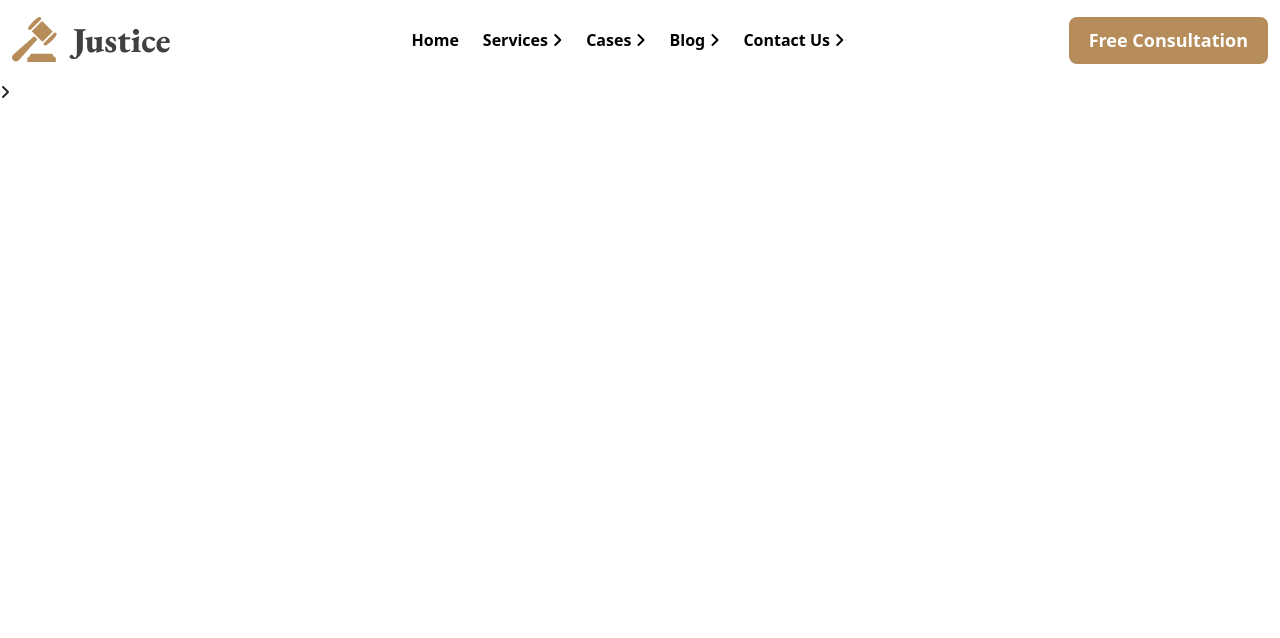
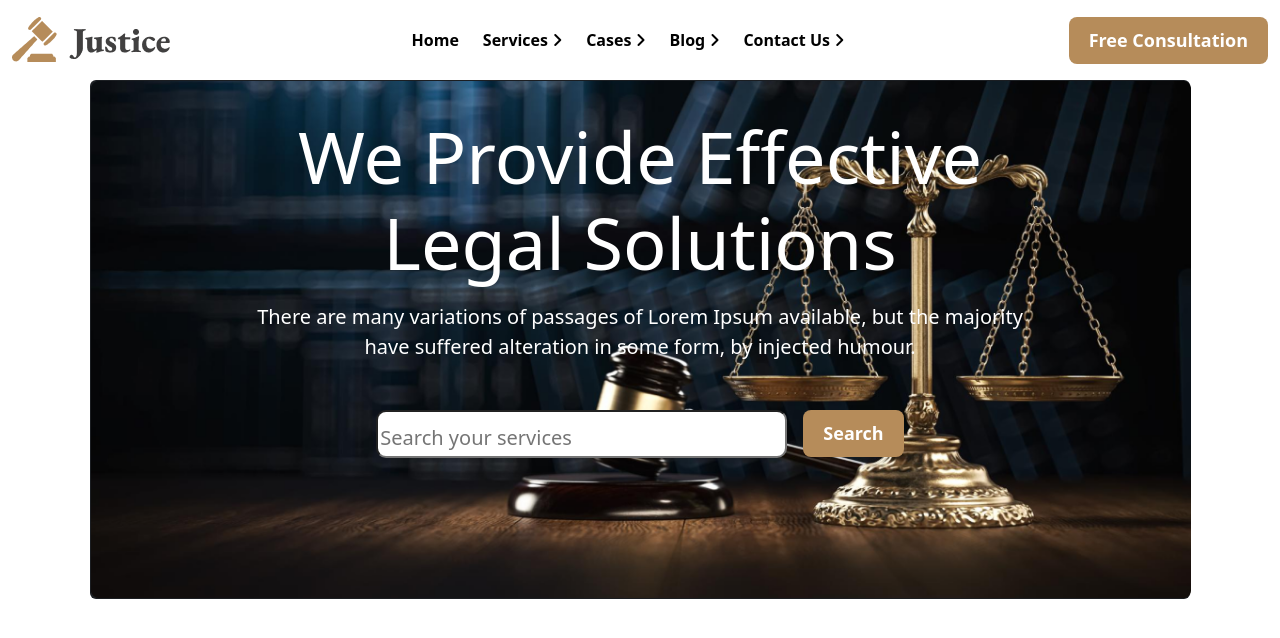
Before and after one commit to yasinarafat9/Assignment-Legal-Solution-p, a plain HTML site: page index.html in a window 1280 px wide. Drawn offline with Linux system fonts and the light colour scheme.

Commit message:
Header Banner Done!

```diff
--- a/index.html
+++ b/index.html
@@ -15,7 +15,8 @@
 <body>
     <!-- =================== HEADER =================== -->
     <header>
-        <nav class="navbar navbar-expand-lg my-1">
+        <!-- Navbar -->
+        <nav class="navbar navbar-expand-lg my-1">  <!-- Navbar -->
             <div class="container-fluid">
 
               <a class="navbar-brand" href="#"><img src="images/logo2.png" alt=""></a>
@@ -55,7 +56,26 @@
               </div>
             </div>
           </nav>
-        <p><i class="fa-solid fa-angle-right"></i></p>
+
+        <!-- Header banner -->
+        <section class="banner">
+            <div class="card text-bg-dark ">
+                <img src="/images/banner.png" class="card-img" alt="...">
+                <div class="card-img-overlay w-75 mx-auto my-auto">
+                  <h5 class="card-title big-font text-center my-3">
+                      We Provide Effective
+                   <br> Legal Solutions</h5>
+                  <p class="card-text text-center fs-5 mt-3">
+                    There are many variations of passages of Lorem Ipsum available, but the majority have suffered alteration in some form, by injected humour.</p>
+
+                    <div class=" my-5 mx-auto d-flex justify-content-center">
+                        <input class="fs-3 mx-2 " type="search" placeholder ="Search your services">
+                        <button class="web-btn mx-2">Search</button>
+                    </div>
+                </div>
+            </div>
+        </section>
+
     </header>
 
 
--- a/styles/styles.css
+++ b/styles/styles.css
@@ -22,3 +22,21 @@ nav li:hover {
    border-radius: 8px;
    border: none;
 }
+.big-font{
+    font-size: 72px;
+}
+.banner  input{
+    display: flex;
+    flex-wrap: wrap;
+    border-radius: 10px;
+}
+::placeholder{
+    font-size: 20px;
+
+    margin-top: -4px;
+
+}
+.banner ,.banner img{
+    width: 1100px;
+    margin: auto;
+}
```
